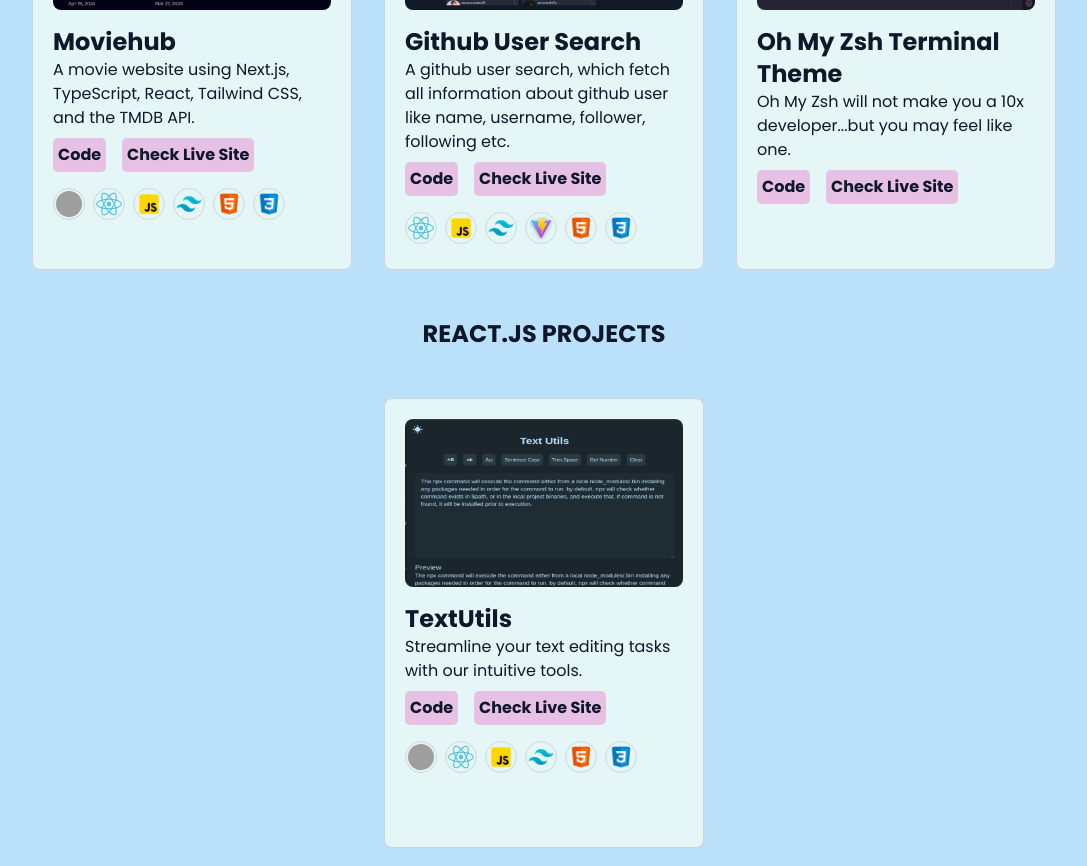
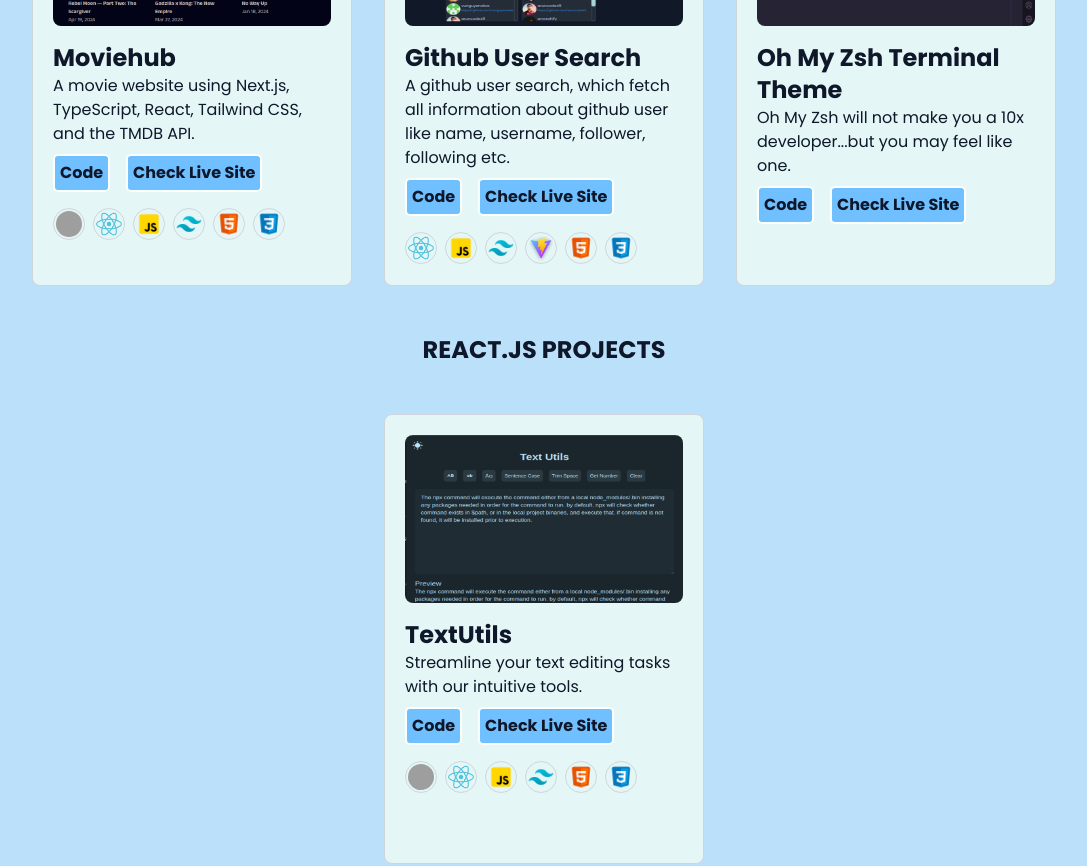
Before and after one commit to amreshpro/proportfolio, a Next.js app: page / in a window 1280 px wide. Shown: the part 1980-2846 px from the top of the page, without its empty margins (96-1183 px from the left). Built offline with nearby package versions, Linux system fonts and the light colour scheme; grey boxes are pictures that could not be loaded.

Commit message:
update dark colors

```diff
--- a/app/globals.css
+++ b/app/globals.css
@@ -9,8 +9,8 @@
   --light: #bbe1fa;
   --primary: #1e293b;
   --secondary: #e4f7f6;
-  --ternary: #ff21ec;
-  --btn-light:#e6c1e3;
+  --ternary: #2181ff;
+  --btn-light:#70bfff;
   --btn-dark:#2b3941;
   scroll-behavior: smooth;
   margin: 0;
@@ -39,11 +39,15 @@
 .dark-btn{
 background:var(--btn-dark);
 padding: 5px;
+border: 1px solid rgb(209 213 219);
+opacity: 1;
 border-radius: 5px;
 }
+
 .light-btn{
 background: var(--btn-light);
 padding: 5px;
+border: 2px solid #fafffe;
 border-radius: 5px;
 }
 
--- a/components/Hero.tsx
+++ b/components/Hero.tsx
@@ -2,17 +2,21 @@
 import SOCIAL_MEDIA_LINKS from "@/data/SOCIAL_MEDIA_LINKS";
 import { useThemeStore } from "@/store/themeStore";
 import Link from "next/link";
+import TechInfinteScroll from "./ui/TechInfinteScroll";
 
 
 
 export default function Hero() {
   return (
+    <>
     <div className=" min-h-screen  flex justify-between gap-6 sm:flex-wrap-reverse items-center p-4 ">
 
 <HeroContent/>
 <HeroImage/>
 
     </div>
+    <TechInfinteScroll/>
+    </>
   );
 }
 
--- a/components/ui/Email.tsx
+++ b/components/ui/Email.tsx
@@ -15,6 +15,7 @@ export default function Contact() {
     })
   }
 
+
   return (
     <div id="contact" className="w-fit p-1 mx-1 transition-all ease-in-out hover:transform  hover:scale-125 sm:text-sm rounded-md bg-gradient-to-r bg-red-300 from-orange-500 to-pink-500 ">
       <button onClick={() => {emailCopiedHandler()}} className={`${isDarkModeEnabled? "dark":"light"} rounded-md  p-6 flex gap-1 justify-center items-center `}><Link href={'mailto:'+SOCIAL_MEDIA_LINKS.mail}>{SOCIAL_MEDIA_LINKS.mail}</Link> <FaCopy className="animate-bounce text-2xl"/> </button>
--- /dev/null
+++ b/components/ui/TechInfinteScroll.tsx
@@ -0,0 +1,10 @@
+const TechImage = [
+    ""
+]
+
+const TechInfinteScroll = () => {
+  return (
+    <div></div>
+  )
+}
+export default TechInfinteScroll
```
